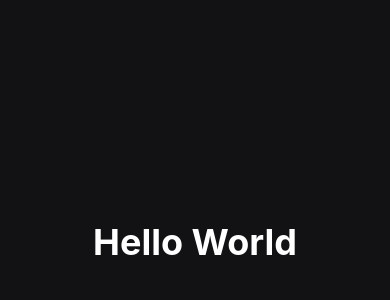
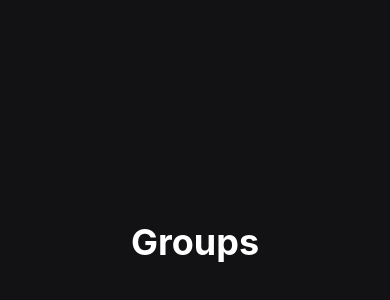
Before and after one commit to wfl-junior/rocketseat-ignite-react-native-ignite-teams, a React Native app: screen / in a window 390 px wide. Shown: the part 180-480 px from the top of the page. Built offline with nearby package versions, Linux system fonts and the light colour scheme.

Commit message:
Organizando e executando o projeto

```diff
--- a/App.tsx
+++ b/App.tsx
@@ -1,19 +1,6 @@
 import { Fragment } from "react";
-import { StatusBar, StyleSheet, Text, View } from "react-native";
-
-const styles = StyleSheet.create({
-  container: {
-    flex: 1,
-    backgroundColor: "#121214",
-    alignItems: "center",
-    justifyContent: "center",
-  },
-  title: {
-    color: "white",
-    fontWeight: "700",
-    fontSize: 36,
-  },
-});
+import { StatusBar } from "react-native";
+import { Groups } from "./src/screens/Groups";
 
 const App: React.FC = () => (
   <Fragment>
@@ -23,9 +10,7 @@ const App: React.FC = () => (
       translucent
     />
 
-    <View style={styles.container}>
-      <Text style={styles.title}>Hello World</Text>
-    </View>
+    <Groups />
   </Fragment>
 );
 
--- /dev/null
+++ b/src/screens/Groups/index.tsx
@@ -0,0 +1,21 @@
+import { StyleSheet, Text, View } from "react-native";
+
+const styles = StyleSheet.create({
+  container: {
+    flex: 1,
+    backgroundColor: "#121214",
+    alignItems: "center",
+    justifyContent: "center",
+  },
+  title: {
+    color: "white",
+    fontWeight: "700",
+    fontSize: 36,
+  },
+});
+
+export const Groups: React.FC = () => (
+  <View style={styles.container}>
+    <Text style={styles.title}>Groups</Text>
+  </View>
+);
```
